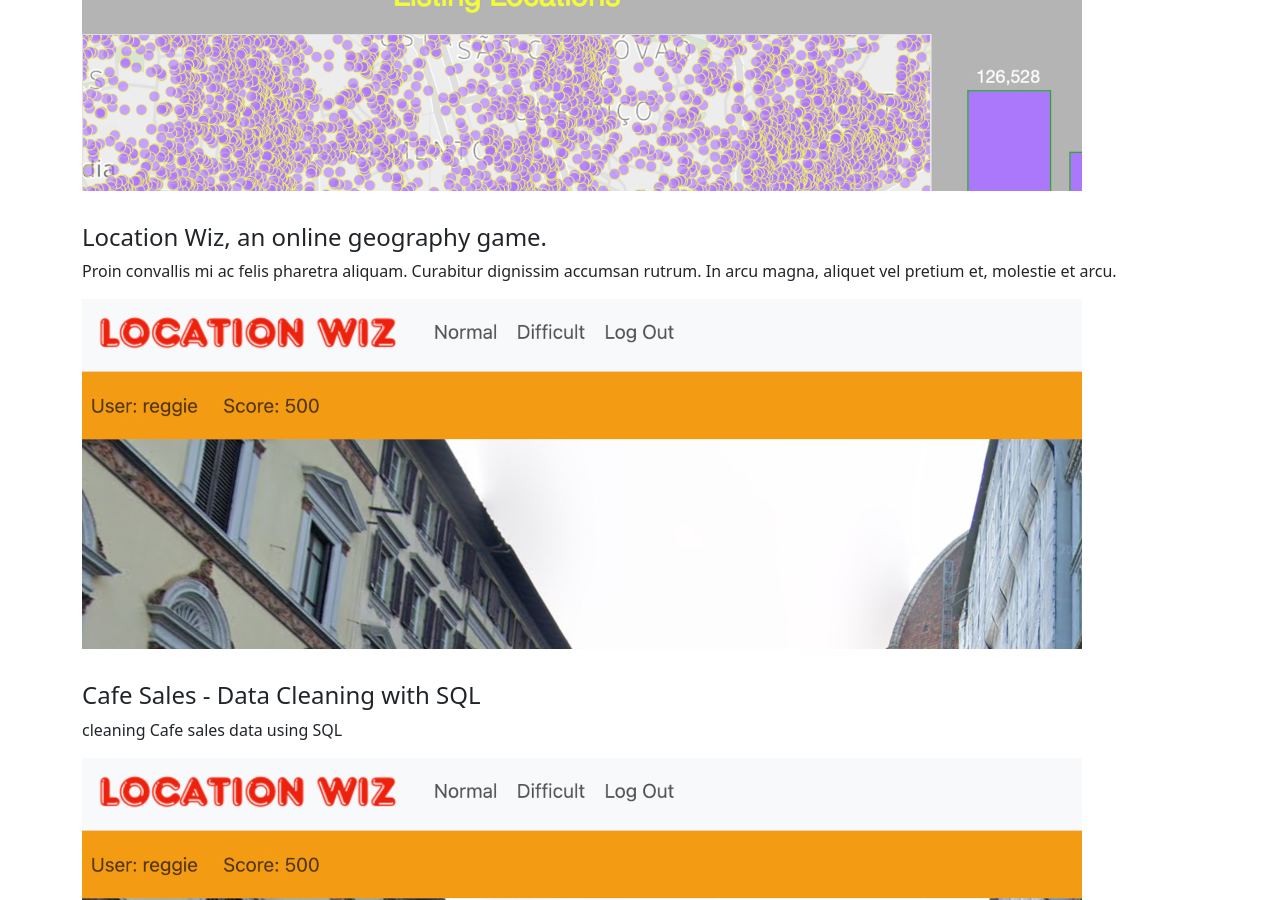
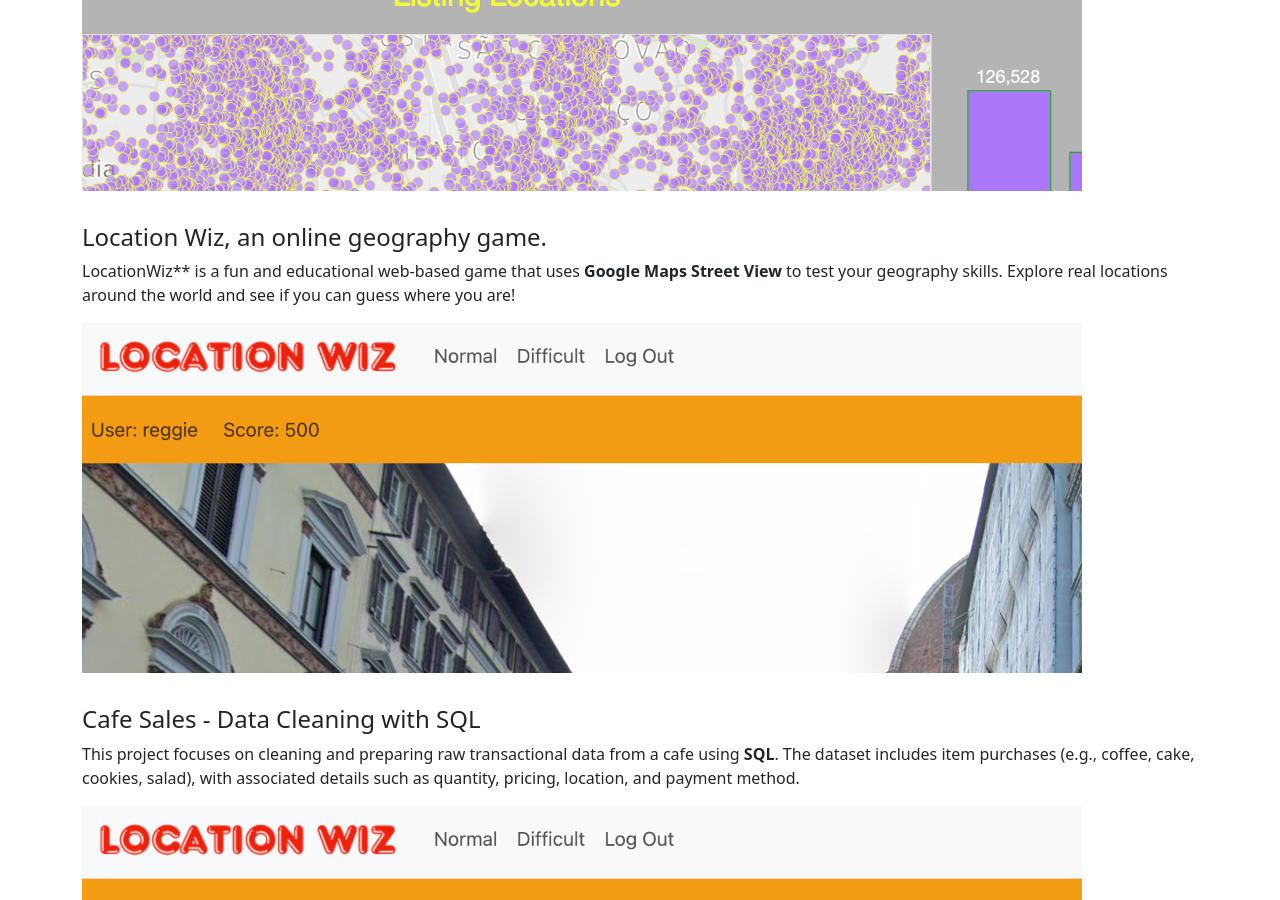
Before and after one commit to jfernando-work/jfernando-work.github.io, a Jekyll site: the page built from portfolio.md, in a window 1280 px wide and 900 px high, scrolled down 905 px. Built offline with Jekyll 4.4.1, drawn with Linux system fonts in a browser that asks for light colours.

Commit message:
updating text on portfolio

```diff
--- a/portfolio.md
+++ b/portfolio.md
@@ -21,13 +21,13 @@ A Tableau dashboard designed to explore and analyze Airbnb listings across Lisbo
 
 #### Location Wiz, an online geography game.
 
-Proin convallis mi ac felis pharetra aliquam. Curabitur dignissim accumsan rutrum. In arcu magna, aliquet vel pretium et, molestie et arcu.
+LocationWiz** is a fun and educational web-based game that uses **Google Maps Street View** to test your geography skills. Explore real locations around the world and see if you can guess where you are!
 
 ![Location Wiz, a geography game]({{site.baseurl}}/assets/images/sample_portfolio/LocationWiz.jpg)
 
 
 #### Cafe Sales - Data Cleaning with SQL
 
-cleaning Cafe sales data using SQL
+This project focuses on cleaning and preparing raw transactional data from a cafe using **SQL**. The dataset includes item purchases (e.g., coffee, cake, cookies, salad), with associated details such as quantity, pricing, location, and payment method.
 
 ![Cafe Sales - Data Cleaning with SQL]({{site.baseurl}}/assets/images/sample_portfolio/LocationWiz.jpg)
```
